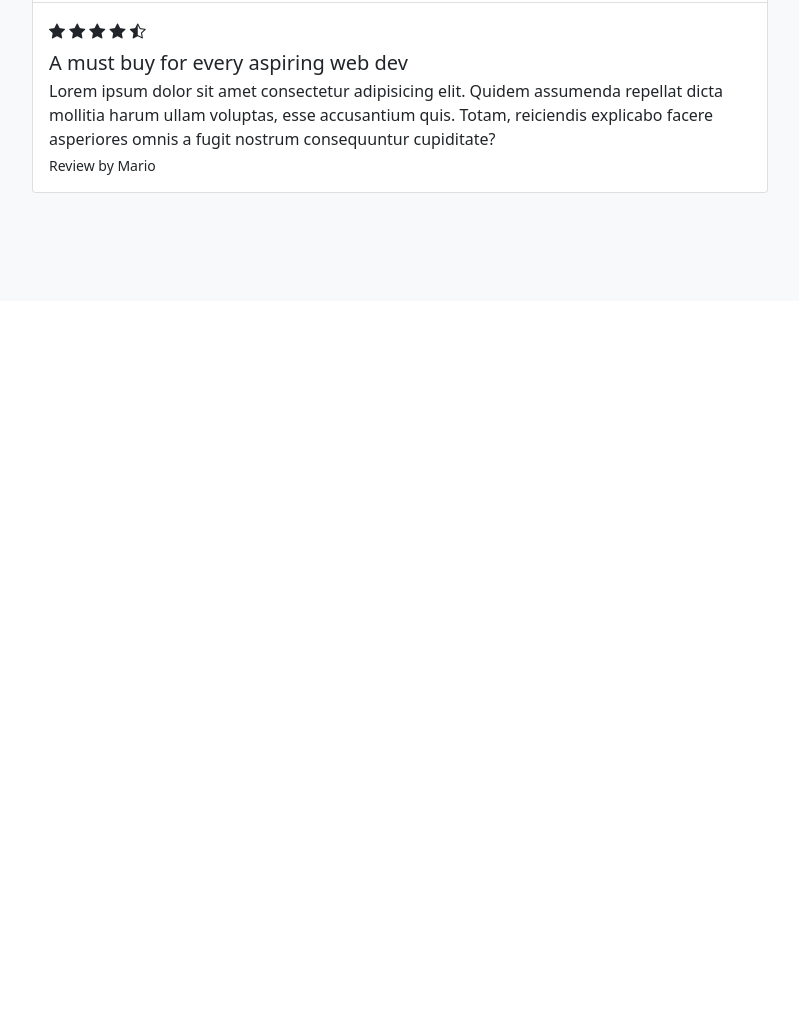
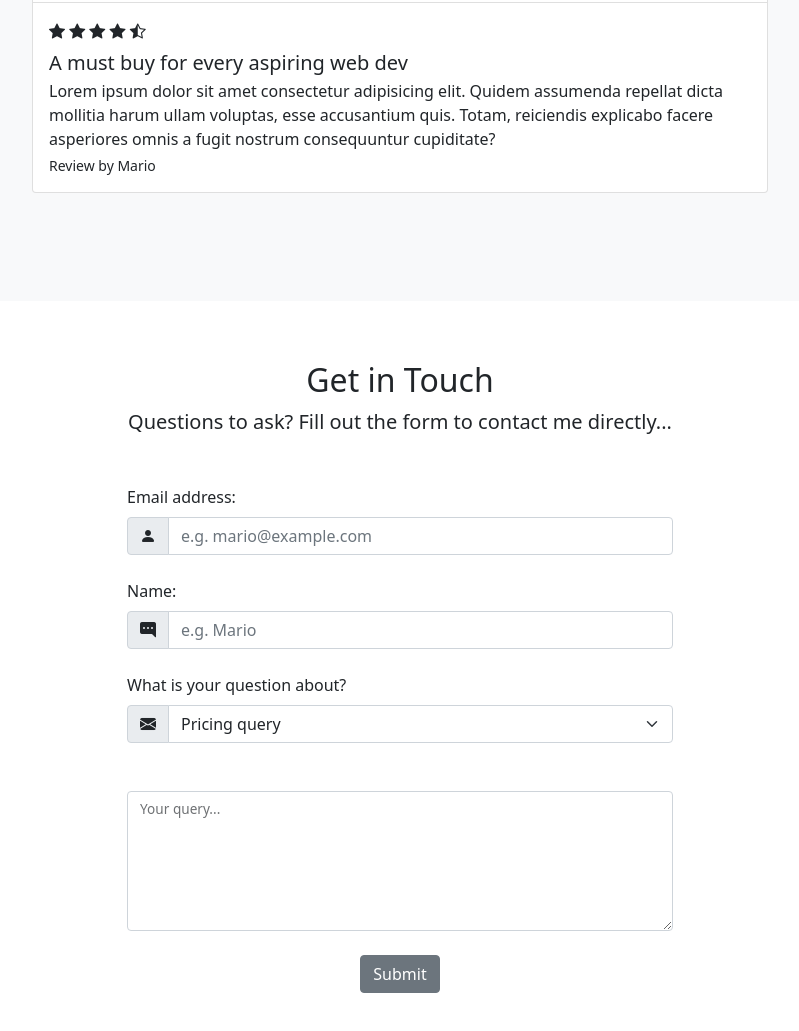
Before and after one commit to sai-myne/Bootstrap-5, a plain HTML site: page index.html in a window 1280 px wide. Shown: the part 3556-4587 px from the top of the page, without its empty margins (240-1039 px from the left). Before the commit the page ends 3857 px from the top, so only its background shows below. Drawn offline with nearby package versions, Linux system fonts and the light colour scheme.

Commit message:
working with forms

```diff
--- a/index.html
+++ b/index.html
@@ -296,6 +296,61 @@
 
 
     <!-- contact form -->
+    <section id="contact">
+      <div class="container-lg">
+        <div class="text-center">
+          <h2>Get in Touch</h2>
+          <p class="lead">Questions to ask? Fill out the form to contact me directly...</p>
+        </div>
+
+        <div class="row justify-content-center my-5">
+          <div class="col-lg-6">
+            <form>
+              <label for="email" class="form-label">Email address:</label>
+              <div class="mb-4 input-group">
+                <span class="input-group-text">
+                  <i class="bi bi-person-fill"></i>
+                </span>
+                <input type="email" class="form-control" id="email" placeholder="e.g. mario@example.com">
+              </div>
+
+
+              <label for="name" class="form-label">Name:</label>
+              <div class="input-group mb-4">
+                <span class="input-group-text">
+                  <i class="bi bi-chat-right-dots-fill"></i>
+                </span>
+                <input type="text" class="form-control" id="name" placeholder="e.g. Mario">
+              </div>
+
+
+              <label for="subject" class="form-label">What is your question about?</label>
+              <div class="input-group mb-4">
+                <span class="input-group-text">
+                  <i class="bi bi-envelope-fill"></i>
+                </span>
+                <select class="form-select" id="subject">
+                  <option value="pricing" selected>Pricing query</option>
+                  <option value="content">Content query</option>
+                  <option value="other">Other query</option>
+                </select>
+              </div>
+
+
+
+              <div class="form-floating mb-4 mt-5">
+                <textarea id="query" class="form-control" style="height: 140px;"></textarea>
+                <label for="query" class="form-label">Your query...</label>
+              </div>
+
+              <div class="mb-4 text-center">
+                <button type="submit" class="btn btn-secondary">Submit</button>
+              </div>
+            </form>
+          </div>
+        </div>
+      </div>
+    </section>
 
 
     <!-- get updates / modal trigger -->
```
